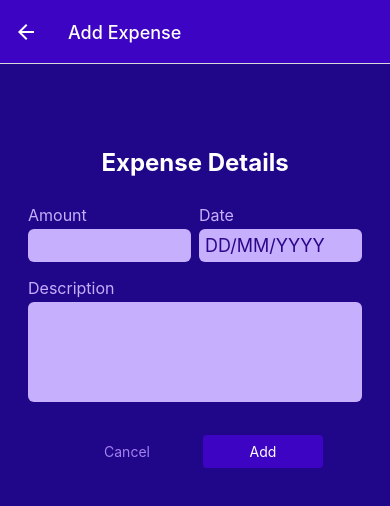
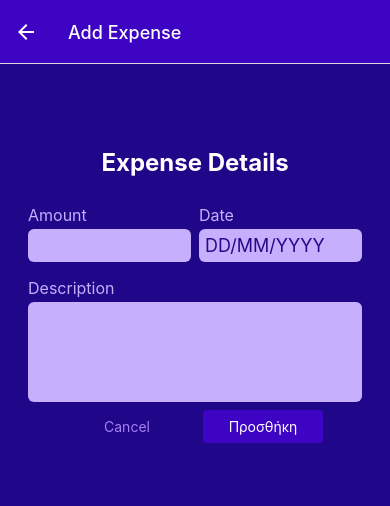
Before and after one commit to 1KRS/exoda-rn, a React Native app: screen /ManageExpense in a window 390 px wide. Shown: the top 506 px of the page. Built offline with nearby package versions, Linux system fonts and the light colour scheme.

Commit message:
Managing Form State & Submission

```diff
--- a/components/ManageExpense/ExpenseForm.js
+++ b/components/ManageExpense/ExpenseForm.js
@@ -1,8 +1,9 @@
 import { StyleSheet, Text, View } from 'react-native';
+import Button from '../UI/Button';
 import Input from './Input';
 import { useState } from 'react';
 
-const ExpenseForm = () => {
+const ExpenseForm = ({ submitButtonLabel, onCancel, onSubmit }) => {
   const [inputValues, setInputValues] = useState({
     amount: '',
     date: '',
@@ -16,6 +17,23 @@ const ExpenseForm = () => {
         [inputIdentifier]: enteredValue,
       };
     });
+  };
+
+  const confirmHandler = (amount, date, description) => {
+    if (isEditing) {
+      expensesCtx.updateExpense(id, {
+        amount: 32.99,
+        date: new Date(),
+        description: 'Αλλαγή',
+      });
+    } else {
+      expensesCtx.addExpense({
+        amount: 19.99,
+        date: new Date(),
+        description: 'Καινούργιο',
+      });
+    }
+    navigation.goBack();
   };
 
   return (
@@ -51,6 +69,14 @@ const ExpenseForm = () => {
           value: inputValues.description,
         }}
       />
+      <View style={styles.buttons}>
+        <Button style={styles.button} mode="flat" onPress={onCancel}>
+          Cancel
+        </Button>
+        <Button style={styles.button} >
+          {submitButtonLabel}
+        </Button>
+      </View>
     </View>
   );
 };
@@ -75,4 +101,13 @@ const styles = StyleSheet.create({
   input: {
     flex: 1,
   },
+  buttons: {
+    flexDirection: 'row',
+    justifyContent: 'center',
+    alignItems: 'center',
+  },
+  button: {
+    minWidth: 120,
+    marginHorizontal: 8,
+  },
 });
--- a/screens/ManageExpense.js
+++ b/screens/ManageExpense.js
@@ -29,7 +29,7 @@ const ManageExpense = ({ route, navigation }) => {
     navigation.goBack();
   };
 
-  const confirmHandler = ( amount, date, description ) => {
+  const confirmHandler = (amount, date, description) => {
     if (isEditing) {
       expensesCtx.updateExpense(id, {
         amount: 32.99,
@@ -48,15 +48,12 @@ const ManageExpense = ({ route, navigation }) => {
 
   return (
     <View style={styles.container}>
-    <ExpenseForm />
-      <View style={styles.buttons}>
-        <Button style={styles.button} mode="flat" onPress={cancelHandler}>
-          Cancel
-        </Button>
-        <Button style={styles.button} onPress={confirmHandler}>
-          {isEditing ? 'Update' : 'Add'}
-        </Button>
-      </View>
+      <ExpenseForm
+        submitButtonLabel={isEditing ? 'Αλλαγή' : 'Προσθήκη'}
+        onCancel={cancelHandler}
+        // onSubmit={confirmHandler}
+      />
+
       {isEditing && (
         <View style={styles.deleteContainer}>
           <IconButton
@@ -78,15 +75,6 @@ const styles = StyleSheet.create({
     padding: 24,
     backgroundColor: Colors.primary800,
   },
-  buttons: {
-    flexDirection: 'row',
-    justifyContent: 'center',
-    alignItems: 'center',
-  },
-  button: {
-    minWidth: 120,
-    marginHorizontal: 8,
-  },
   deleteContainer: {
     marginTop: 16,
     paddingTop: 8,
```
